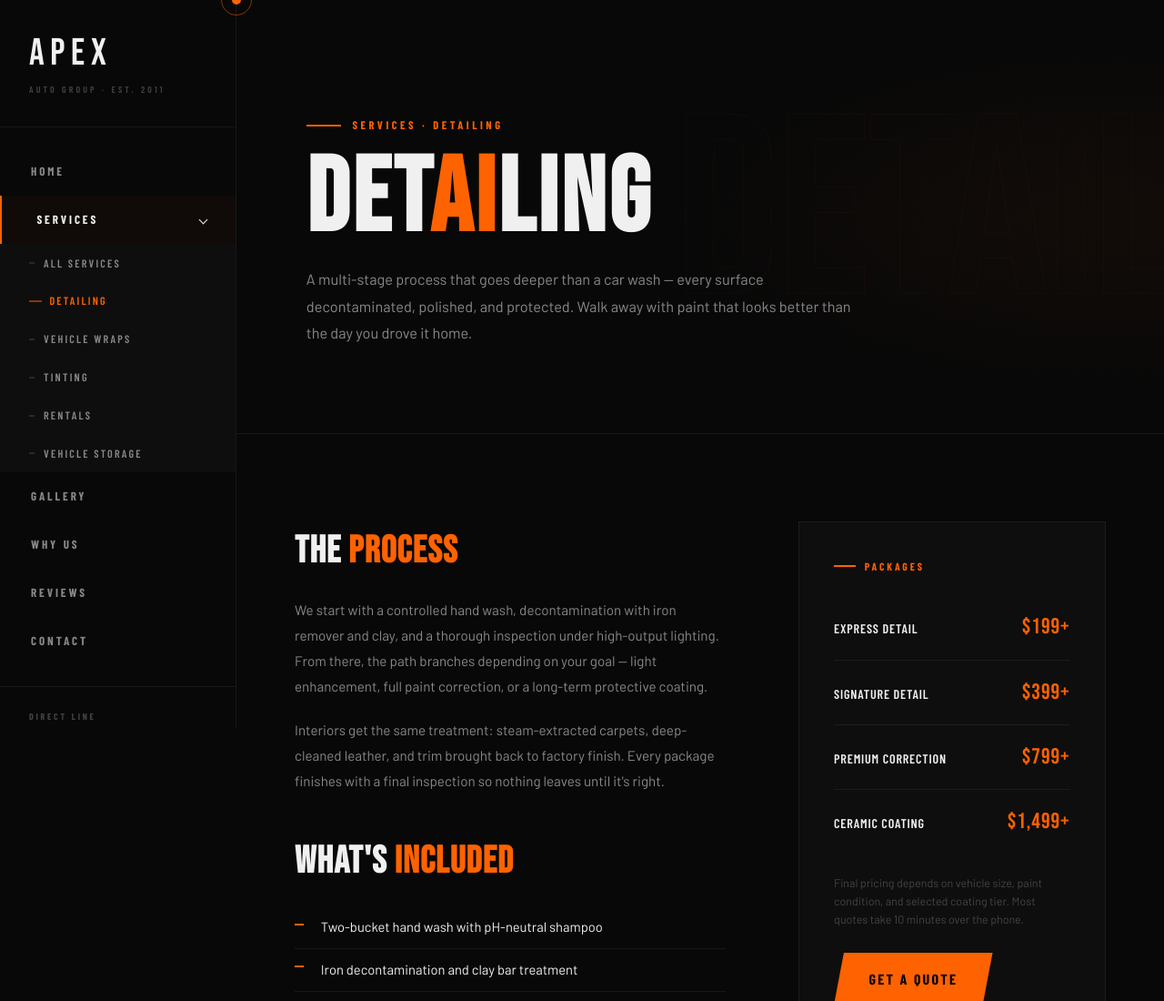
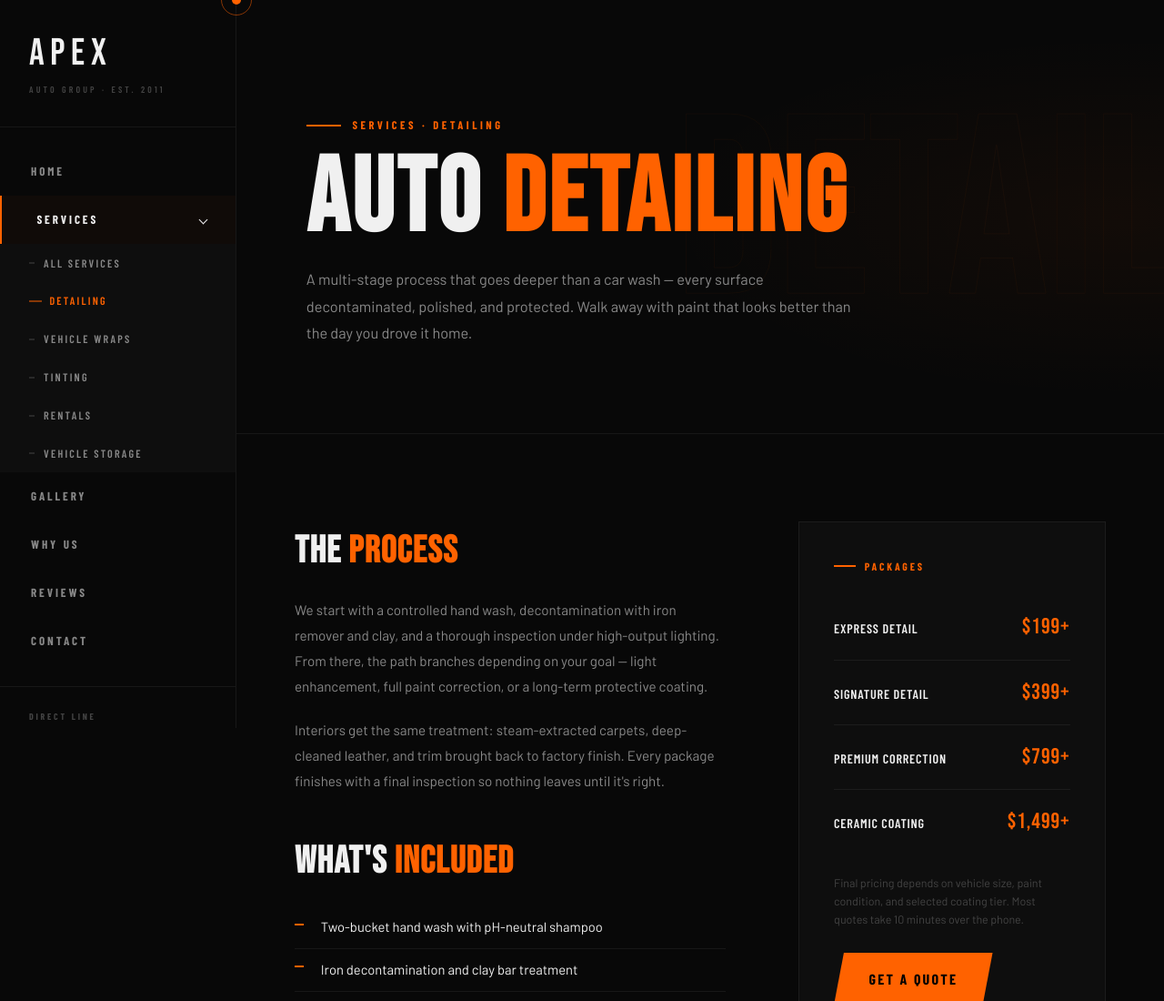
Before and after one commit to thinkfirststudios/H2-Collective-, a plain HTML site: page services/detailing.html in a window 1280 px wide. Shown: the top 1100 px of the page at 91% size. Drawn offline with nearby package versions, Linux system fonts and the light colour scheme; a web font is replaced by a local one.

Commit message:
Fix detailing H1: avoid highlighting "AI" in DETAILING
Switch from DET<em>AI</em>LING (which reads as "AI") to AUTO <em>DETAILING</em>, matching the prefix+full-word pattern of the other service pages.

Co-Authored-By: Claude Opus 4.7 (1M context) <noreply@anthropic.com>

```diff
--- a/services/detailing.html
+++ b/services/detailing.html
@@ -56,7 +56,7 @@
   <div class="page-bg-word">DETAIL</div>
   <div class="page-hero-inner rev">
     <p class="page-eyebrow">Services · Detailing</p>
-    <h1 class="page-h1">DET<em>AI</em>LING</h1>
+    <h1 class="page-h1">AUTO <em>DETAILING</em></h1>
     <p class="page-sub">A multi-stage process that goes deeper than a car wash — every surface decontaminated, polished, and protected. Walk away with paint that looks better than the day you drove it home.</p>
   </div>
 </section>
```
